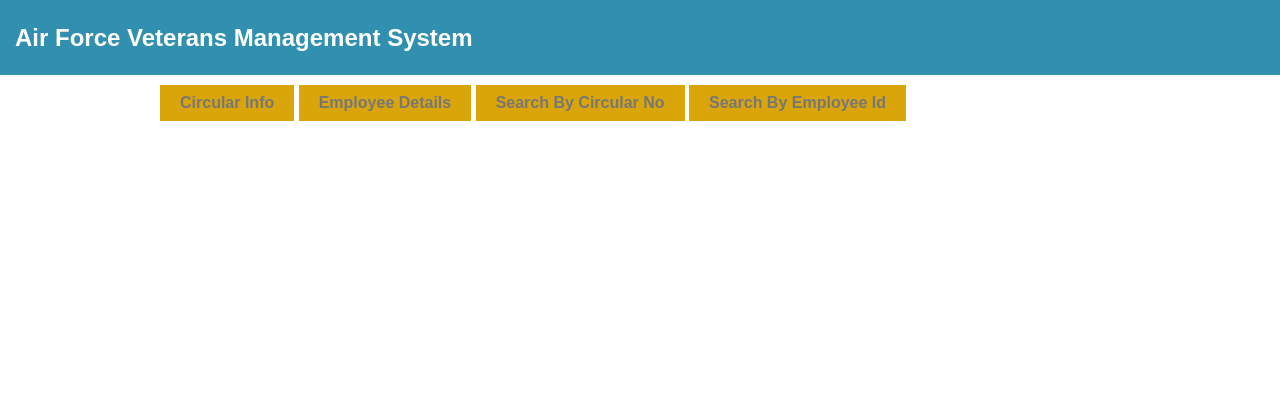
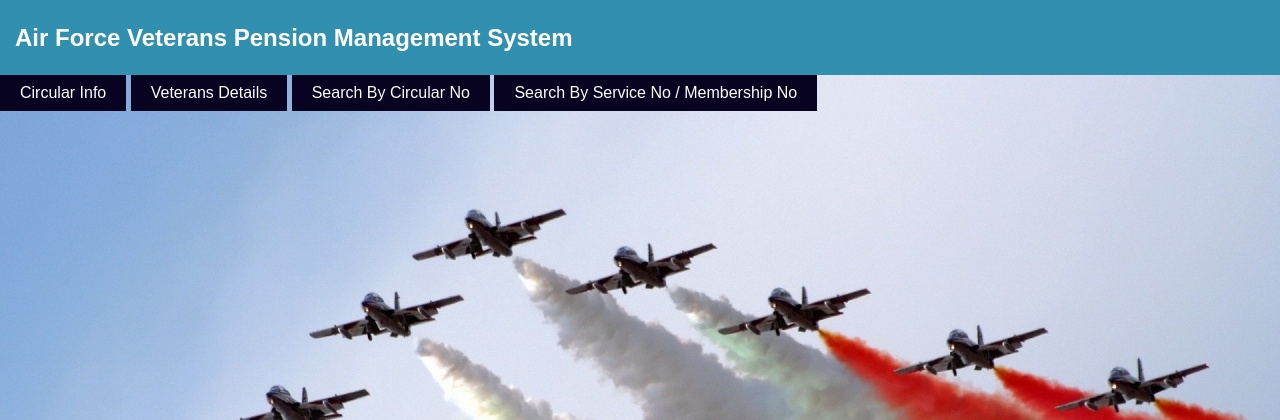
Before and after one commit to sgovindarao/airforce-dev, a PHP site: page / in a window 1280 px wide. Shown: the top 420 px of the page. Run offline with PHP 8.4, Linux system fonts and the light colour scheme; data comes from the database, SQL or seed files in the repository.

Commit message:
background image add

```diff
--- a/website/css/global.css
+++ b/website/css/global.css
@@ -1,4 +1,10 @@
-body   {background:#fff;  width:100%; height:100%;font-family: Sans-serif;}
+body   {background:#fff;  width:100%; height:100%;font-family: Sans-serif;
+        background-image: url('../images/flag1.jpg');
+        background-repeat: no-repeat;
+        background-attachment: fixed;
+        background-position: center;
+        background-color:transparent ;
+       }
 	/*#main  {background:#fff; height:100%; padding:70px 0 22px; box-sizing:border-box;}*/
 	/*#head  {background:#fff; position:absolute; width:100%; height:70px;border-bottom:1px solid #ccc;}*/
 	/*#left  {background:#fff; float:left; width:180px; height:100%; overflow:hidden;border-right:1px solid #ccc;}*/
@@ -16,8 +22,7 @@ h2{margin:0px !important}
    padding:10px;
    border:1px solid #A3821F;
    color:#fff;
-   font-weight:bold;
-   background-color: #D9A509;
+   background-color: #070321;
   //  background: url(img_flwr.gif);
    // background-size: 80px 60px;
    // background-repeat: no-repeat;
@@ -25,6 +30,8 @@ h2{margin:0px !important}
 
 }
 div.dynamic_div{
+    opacity: 0.87;
+    background-color: #3190b0;
 margin-left: auto; margin-right: auto; width: 70%;  border:1px solid #ccc;padding:20px;
 display: none;
 }
@@ -59,3 +66,19 @@ margin-left: auto; margin-right: auto; width: 50%;
 	filter: alpha(opacity=90);
 	opacity: 0.9;
 }
+
+.pure-menu.pure-menu-horizontal, .pure-menu.pure-menu-horizontal .pure-menu-heading {
+background: none repeat scroll 0 0 !important;
+}
+
+.pure-menu a, .pure-menu .pure-menu-can-have-children > li:after {
+    color: #777;
+}
+
+.pure-menu li a:hover, .pure-menu li a:focus {
+    background: none repeat scroll 0 0 #02274f !important;
+}
+
+.pure-menu a, .pure-menu .pure-menu-can-have-children > li:after {
+    color: #FFF !important;
+}
--- a/website/index.php
+++ b/website/index.php
@@ -11,25 +11,25 @@
 <body>
 
       <div id='header' style="background-color:#3190B0;line-height:75px;padding-left:15px;color:#fff">
-      <h2>Air Force Veterans Management System</h2>
+      <h2>Air Force Veterans Pension Management System</h2>
+      </div>
+            <div class="pure-menu pure-menu-open pure-menu-horizontal">
+          <ul>
+              <li><a href="#" class="column__button" data-correspondingDiv="diplay_circular_no" id="cirInfo">Circular Info</a></li>
+              <li><a href="#" class="column__button" data-correspondingDiv="diplay_employee_details" id="empDet">Veterans Details</a></li>
+              <li><a href="#" class="column__button" data-correspondingDiv="search_circular_no" id="searchByCir">Search By Circular No</a></li>
+              <li><a href="#" class="column__button" data-correspondingDiv="search_employee_id" id="searchByEmp">Search By Service No / Membership No</a></li>
+
+          </ul>
       </div>
 
       <div id="wrapper">
-      <div class="pure-menu pure-menu-open pure-menu-horizontal">
-          <ul>
-              <li><a href="#" class="column__button" data-correspondingDiv="diplay_circular_no" id="cirInfo">Circular Info</a></li>
-              <li><a href="#" class="column__button" data-correspondingDiv="diplay_employee_details" id="empDet">Employee Details</a></li>
-              <li><a href="#" class="column__button" data-correspondingDiv="search_circular_no" id="searchByCir">Search By Circular No</a></li>
-              <li><a href="#" class="column__button" data-correspondingDiv="search_employee_id" id="searchByEmp">Search By Employee Id</a></li>
-
-          </ul>
-      </div>
 	<br/><br/>
 	<div id="display_show_hide">
 
 		<div id="diplay_circular_no" class="dynamic_div">
 			<div class="data_table">
-				<form id="form_diplay_circular_no">
+				<form id="form_diplay_circular_no" class="pure-form">
 					<div class="input_pair">
 						<div><label class="">Circular Number</label></div>
 						<div><input name="circularNo" class="" type="text"></div>
```
Also changed, not shown: website/images/bg.jpg (added), website/images/flag.jpg (added), website/images/flag1.jpg (added).
